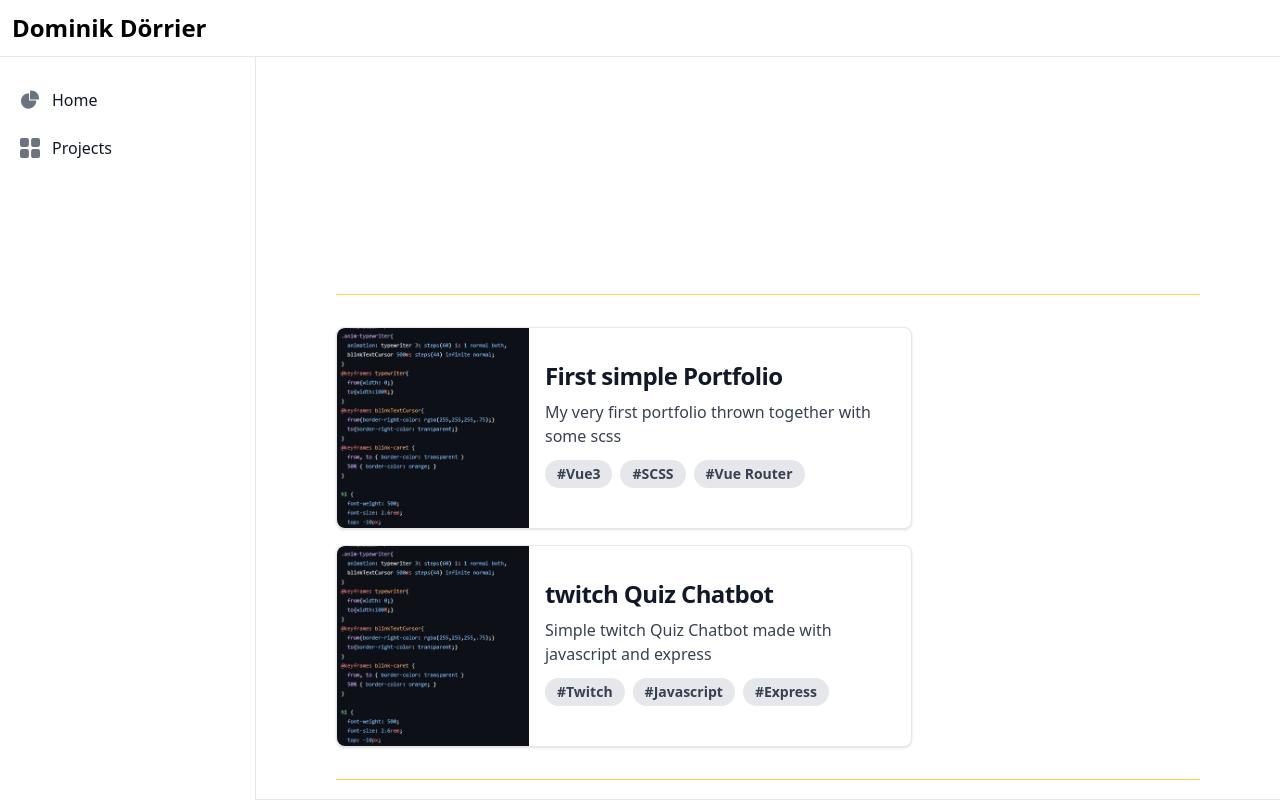
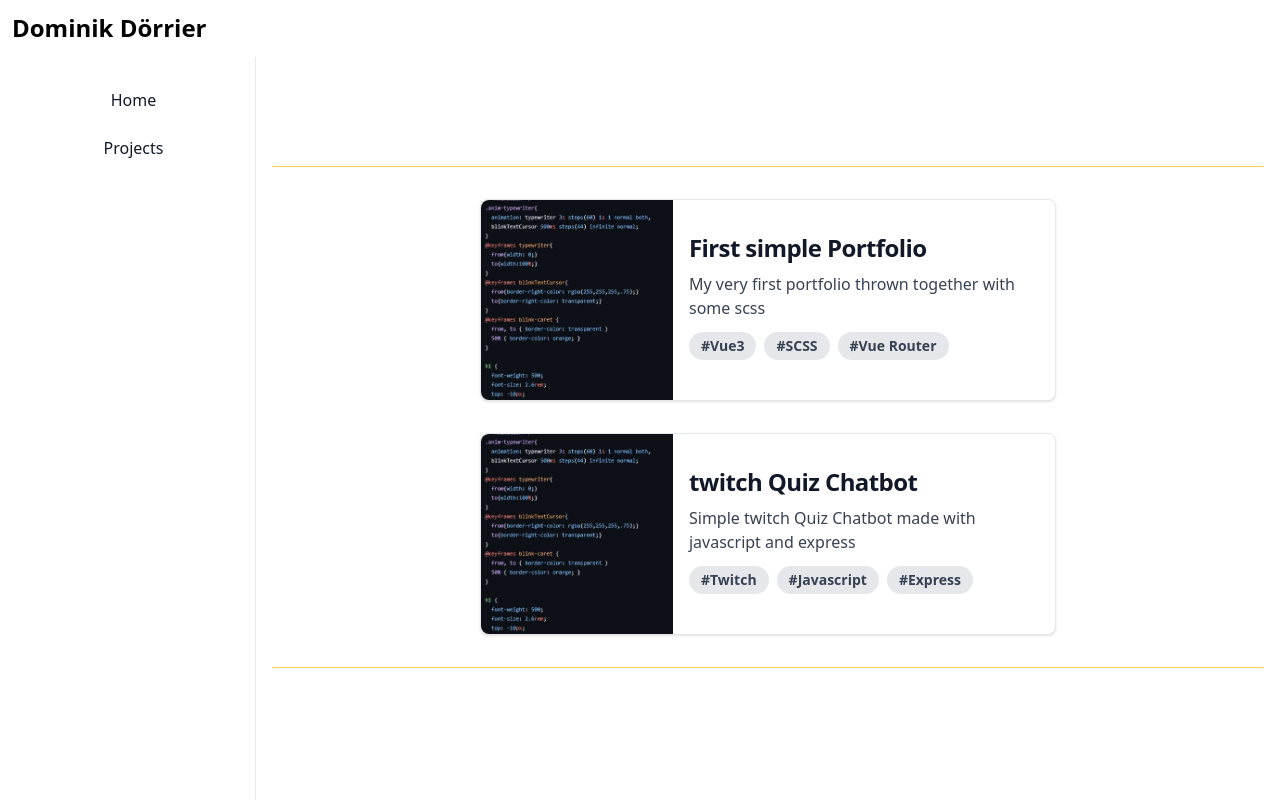
Before and after one commit to Tzyber/New-Portfolio, a Vue app: page /aboutme in a window 1280 px wide. Built offline with nearby package versions, Linux system fonts and the light colour scheme.

Commit message:
some minor changes

```diff
--- a/src/App.vue
+++ b/src/App.vue
@@ -4,7 +4,7 @@ import router from "@/router/router";
 </script>
 
 <template>
-  <nav class="fixed top-0 z-50 w-full bg-white border-b border-gray-200 dark:bg-gray-800 dark:border-gray-700">
+  <nav class="fixed top-0 z-50 w-full bg-white border-b border-white dark:bg-black dark:border-white">
     <div class="px-3 py-3 lg:px-5 lg:pl-3">
       <div class="flex items-center justify-between">
         <div class="flex items-center justify-start">
@@ -20,24 +20,24 @@ import router from "@/router/router";
     </div>
   </nav>
 
-  <aside id="logo-sidebar" class="fixed top-0 left-0 z-40 w-64 h-screen pt-20 transition-transform -translate-x-full bg-white border-r border-gray-200 sm:translate-x-0 dark:bg-gray-800 dark:border-gray-700" aria-label="Sidebar">
-    <div class="h-full px-3 pb-4 overflow-y-auto bg-white dark:bg-gray-800">
+  <aside id="logo-sidebar" class="fixed top-0 left-0 z-40 w-64 h-screen pt-20 transition-transform -translate-x-full bg-white border-r border-gray-200 sm:translate-x-0 dark:bg-black dark:border-white" aria-label="Sidebar">
+    <div class="h-full px-3 pb-4 overflow-y-auto bg-white dark:bg-black">
       <ul class="space-y-2 font-medium">
         <li>
-          <span @click="router.push('/');" class="flex items-center p-2 text-gray-900 rounded-lg dark:text-white hover:bg-gray-100 dark:hover:bg-gray-700 group">
-            <svg class="w-5 h-5 text-gray-500 transition duration-75 dark:text-gray-400 group-hover:text-gray-900 dark:group-hover:text-white" aria-hidden="true" xmlns="http://www.w3.org/2000/svg" fill="currentColor" viewBox="0 0 22 21">
-              <path d="M16.975 11H10V4.025a1 1 0 0 0-1.066-.998 8.5 8.5 0 1 0 9.039 9.039.999.999 0 0 0-1-1.066h.002Z"/>
-              <path d="M12.5 0c-.157 0-.311.01-.565.027A1 1 0 0 0 11 1.02V10h8.975a1 1 0 0 0 1-.935c.013-.188.028-.374.028-.565A8.51 8.51 0 0 0 12.5 0Z"/>
-            </svg>
+          <span @click="router.push('/');" class="flex justify-center transition-all cursor-pointer items-center p-2 text-gray-900 rounded-lg dark:text-white hover:bg-gray-100 dark:hover:bg-gray-700 group">
+<!--            <svg class="w-5 h-5 text-gray-500 transition duration-75 dark:text-gray-400 group-hover:text-gray-900 dark:group-hover:text-white" aria-hidden="true" xmlns="http://www.w3.org/2000/svg" fill="currentColor" viewBox="0 0 22 21">-->
+<!--              <path d="M16.975 11H10V4.025a1 1 0 0 0-1.066-.998 8.5 8.5 0 1 0 9.039 9.039.999.999 0 0 0-1-1.066h.002Z"/>-->
+<!--              <path d="M12.5 0c-.157 0-.311.01-.565.027A1 1 0 0 0 11 1.02V10h8.975a1 1 0 0 0 1-.935c.013-.188.028-.374.028-.565A8.51 8.51 0 0 0 12.5 0Z"/>-->
+<!--            </svg>-->
             <span class="ml-3">Home</span>
           </span>
         </li>
         <li>
-          <span @click="router.push('/aboutme');"  class="flex items-center p-2 text-gray-900 rounded-lg dark:text-white hover:bg-gray-100 dark:hover:bg-gray-700 group">
-            <svg class="flex-shrink-0 w-5 h-5 text-gray-500 transition duration-75 dark:text-gray-400 group-hover:text-gray-900 dark:group-hover:text-white" aria-hidden="true" xmlns="http://www.w3.org/2000/svg" fill="currentColor" viewBox="0 0 18 18">
-              <path d="M6.143 0H1.857A1.857 1.857 0 0 0 0 1.857v4.286C0 7.169.831 8 1.857 8h4.286A1.857 1.857 0 0 0 8 6.143V1.857A1.857 1.857 0 0 0 6.143 0Zm10 0h-4.286A1.857 1.857 0 0 0 10 1.857v4.286C10 7.169 10.831 8 11.857 8h4.286A1.857 1.857 0 0 0 18 6.143V1.857A1.857 1.857 0 0 0 16.143 0Zm-10 10H1.857A1.857 1.857 0 0 0 0 11.857v4.286C0 17.169.831 18 1.857 18h4.286A1.857 1.857 0 0 0 8 16.143v-4.286A1.857 1.857 0 0 0 6.143 10Zm10 0h-4.286A1.857 1.857 0 0 0 10 11.857v4.286c0 1.026.831 1.857 1.857 1.857h4.286A1.857 1.857 0 0 0 18 16.143v-4.286A1.857 1.857 0 0 0 16.143 10Z"/>
-            </svg>
-            <span class="flex-1 ml-3 whitespace-nowrap">Projects</span>
+          <span @click="router.push('/aboutme');"  class="flex justify-center cursor-pointer items-center p-2 text-gray-900 rounded-lg dark:text-white hover:bg-gray-100 dark:hover:bg-gray-700 group">
+<!--            <svg class="flex-shrink-0 w-5 h-5 text-gray-500 transition duration-75 dark:text-gray-400 group-hover:text-gray-900 dark:group-hover:text-white" aria-hidden="true" xmlns="http://www.w3.org/2000/svg" fill="currentColor" viewBox="0 0 18 18">-->
+<!--              <path d="M6.143 0H1.857A1.857 1.857 0 0 0 0 1.857v4.286C0 7.169.831 8 1.857 8h4.286A1.857 1.857 0 0 0 8 6.143V1.857A1.857 1.857 0 0 0 6.143 0Zm10 0h-4.286A1.857 1.857 0 0 0 10 1.857v4.286C10 7.169 10.831 8 11.857 8h4.286A1.857 1.857 0 0 0 18 6.143V1.857A1.857 1.857 0 0 0 16.143 0Zm-10 10H1.857A1.857 1.857 0 0 0 0 11.857v4.286C0 17.169.831 18 1.857 18h4.286A1.857 1.857 0 0 0 8 16.143v-4.286A1.857 1.857 0 0 0 6.143 10Zm10 0h-4.286A1.857 1.857 0 0 0 10 11.857v4.286c0 1.026.831 1.857 1.857 1.857h4.286A1.857 1.857 0 0 0 18 16.143v-4.286A1.857 1.857 0 0 0 16.143 10Z"/>-->
+<!--            </svg>-->
+            <span class="ml-3">Projects</span>
           </span>
         </li>
       </ul>
--- a/src/assets/main.css
+++ b/src/assets/main.css
@@ -3,7 +3,7 @@
 @tailwind utilities;
 
 body {
-    @apply cursor-default antialiased bg-white dark:bg-[#1f2937] text-black dark:text-white;
+    @apply cursor-default antialiased bg-white dark:bg-black text-black dark:text-white;
     overflow-y: auto;
     overflow-x: auto;
 
--- a/src/components/summary.vue
+++ b/src/components/summary.vue
@@ -6,8 +6,12 @@ function openLinkInNewTab(link: String) {
 </script>
 
 <template>
-  <div class="p-4 sm:ml-64 bg-white border-b border-gray-200 dark:bg-gray-800 dark:border-gray-700" style="height: inherit;">
-  <div class="max-w-screen-lg w-full  mb-20 px-8 mx-auto pb-24 sm:mt-28 sm:px-16 slg:px-24 lg:mt-48 lg:mt-58 overflow-auto">
+  <div class=" flex flex-col gap-8 lg:gap-16 mb-16">
+    <div class="flex flex-col gap-8 mt-[4rem]">
+      <div class="p-4 sm:ml-64 dark:bg-black"
+           style="height: inherit;">
+        <div
+            class=" w-full  overflow-auto">
           <div class="flex flex-col gap-8 lg:gap-16 mb-16">
             <div class="flex flex-col gap-8">
               <div class="flex justify-center">
@@ -15,13 +19,17 @@ function openLinkInNewTab(link: String) {
                   Current and Old Projects</h1>
               </div>
               <div class="border-b border-amber-300"></div>
-        <div class="grid">
+              <div class="grid justify-center gap-8">
 
-          <a @click="openLinkInNewTab('https://github.com/Tzyber/aboutme')" class="flex cursor-pointer mb-2 flex-col items-center bg-white border border-gray-200 rounded-lg shadow md:flex-row md:max-w-xl hover:bg-gray-100 dark:border-gray-700 dark:bg-gray-800 dark:hover:bg-gray-700">
-            <img class="object-cover w-full rounded-t-lg  md:h-auto md:w-48 md:rounded-none md:rounded-l-lg" src="../assets/aboutme.jpg" alt="" style="height: 100%">
+                <a @click="openLinkInNewTab('https://github.com/Tzyber/aboutme')"
+                   class="flex cursor-pointer  flex-col items-center bg-white border border-gray-200 rounded-lg shadow md:flex-row md:max-w-xl hover:bg-gray-100 dark:border-gray-700 dark:bg-black dark:hover:bg-gray-700">
+                  <img class="object-cover w-full rounded-t-lg  md:h-auto md:w-48 md:rounded-none md:rounded-l-lg"
+                       src="../assets/aboutme.jpg" alt="" style="height: 100%">
                   <div class="flex flex-col justify-between p-4 leading-normal">
-              <h5 class="mb-2 text-2xl font-bold tracking-tight text-gray-900 dark:text-white">First simple Portfolio</h5>
-              <p class="mb-3 font-normal text-gray-700 dark:text-gray-400">My very first portfolio thrown together with some scss</p>
+                    <h5 class="mb-2 text-2xl font-bold tracking-tight text-gray-900 dark:text-white">First simple
+                      Portfolio</h5>
+                    <p class="mb-3 font-normal text-gray-700 dark:text-gray-400">My very first portfolio thrown
+                      together with some scss</p>
                     <div class="">
               <span
                   class="inline-block bg-gray-200 rounded-full px-3 py-1 text-sm font-semibold text-gray-700 mr-2 mb-2">#Vue3</span>
@@ -34,11 +42,16 @@ function openLinkInNewTab(link: String) {
                     </div>
                   </div>
                 </a>
-          <a @click="openLinkInNewTab('https://github.com/Tzyber/twitchChatBot')"   class="flex cursor-pointer flex-col mt-2 items-center bg-white border border-gray-200 rounded-lg shadow md:flex-row md:max-w-xl hover:bg-gray-100 dark:border-gray-700 dark:bg-gray-800 dark:hover:bg-gray-700">
-            <img class="object-cover w-full rounded-t-lg h-96 md:h-auto md:w-48 md:rounded-none md:rounded-l-lg" src="../assets/aboutme.jpg" alt="" style="height: 100%">
+                <a @click="openLinkInNewTab('https://github.com/Tzyber/twitchChatBot')"
+                   class="flex cursor-pointer flex-col  items-center bg-white border border-gray-200 rounded-lg shadow md:flex-row md:max-w-xl hover:bg-gray-100 dark:border-gray-700 dark:bg-black dark:hover:bg-gray-700">
+                  <img
+                      class="object-cover w-full rounded-t-lg h-96 md:h-auto md:w-48 md:rounded-none md:rounded-l-lg"
+                      src="../assets/aboutme.jpg" alt="" style="height: 100%">
                   <div class="flex flex-col justify-between p-4 leading-normal">
-              <h5 class="mb-2 text-2xl font-bold tracking-tight text-gray-900 dark:text-white">twitch Quiz Chatbot</h5>
-              <p class="mb-3 font-normal text-gray-700 dark:text-gray-400">Simple twitch Quiz Chatbot made with javascript and express</p>
+                    <h5 class="mb-2 text-2xl font-bold tracking-tight text-gray-900 dark:text-white">twitch Quiz
+                      Chatbot</h5>
+                    <p class="mb-3 font-normal text-gray-700 dark:text-gray-400">Simple twitch Quiz Chatbot made
+                      with javascript and express</p>
                     <div class="">
               <span
                   class="inline-block bg-gray-200 rounded-full px-3 py-1 text-sm font-semibold text-gray-700 mr-2 mb-2">#Twitch</span>
@@ -56,4 +69,6 @@ function openLinkInNewTab(link: String) {
           </div>
         </div>
       </div>
+    </div>
+  </div>
 </template>
--- a/src/views/HomeView.vue
+++ b/src/views/HomeView.vue
@@ -2,7 +2,7 @@
 </script>
 
 <template>
-  <div class="p-4 sm:ml-64 bg-white border-b border-gray-200 dark:bg-gray-800 dark:border-gray-700">
+  <div class="p-4 sm:ml-64 dark:bg-black">
   <div class="max-w-screen-lg  dark h-full  mx-auto  mt-[7rem] ">
     <div class="flex flex-col gap-8 lg:gap-16 mb-16">
       <div class="flex flex-col gap-8">
--- a/tailwind.config.js
+++ b/tailwind.config.js
@@ -1,6 +1,6 @@
 /** @type {import('tailwindcss').Config} */
 module.exports = {
-  darkMode: 'media',
+  darkMode: 'class',
   content: [
     "./index.html",
     "./src/**/*.{vue,js,ts,jsx,tsx}",
```
Lines whose indentation alone changed are shown as unchanged.
